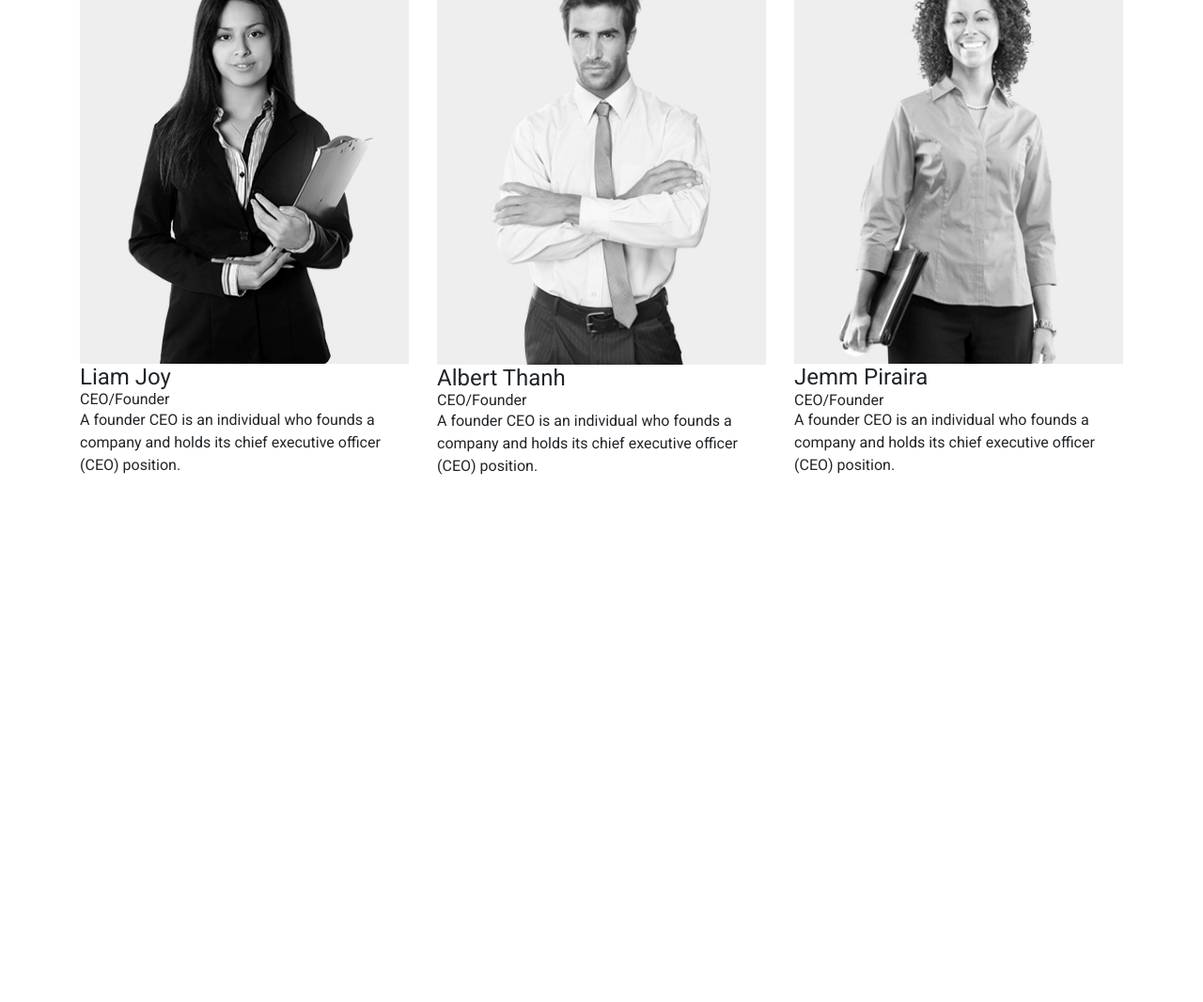
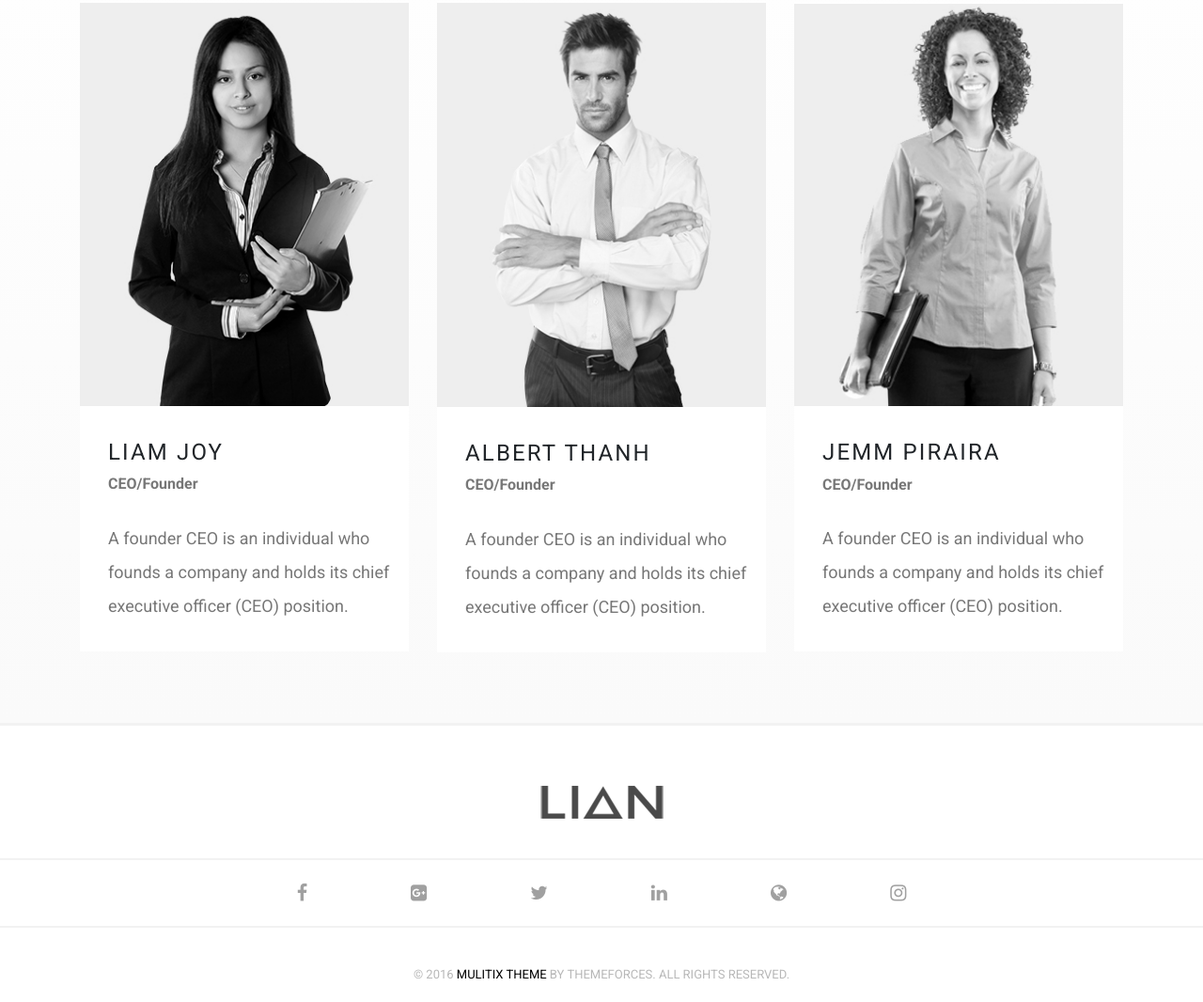
Before and after one commit to ellavrubel/Lina_Project, a plain HTML site: page index-about.html in a window 1280 px wide. Shown: the part 1438-2504 px from the top of the page at 94% size. Before the commit the page ends 1946 px from the top, so only its background shows below. Drawn offline with Linux system fonts and the light colour scheme.

Commit message:
second page about finished

```diff
--- a/css/main.css
+++ b/css/main.css
@@ -138,7 +138,6 @@ ul.header__nav{
 .footer__logo{
     border-top: 3px solid #f2f2f2;
     border-bottom: 2px solid #f2f2f2;
-
 }
 .logo__down{
     display: flex;
@@ -204,7 +203,7 @@ ul.header__nav{
 /* section - team --  */
 
 .team{
-
+    background: linear-gradient(to top, #fafafa, #fff);
 }
 .team__title{
     text-transform: uppercase;
@@ -215,7 +214,34 @@ ul.header__nav{
 .team__title-text{
     font-size: 18px;
     color: #777777;
-    margin-bottom: 30px;
+    margin-bottom: 75px;
     line-height: 2;
     text-align: center;
 }
+.member{
+    width: 100%;
+    margin-bottom: 35px;
+}
+.member-text{
+    padding-left: 30px;
+    margin-bottom: 75px;
+}
+.member-name{
+    text-transform: uppercase;
+    letter-spacing: 0.09em;
+    padding-bottom: 10px;
+}
+.member-job{
+    color: #777;
+    font-weight: bold;
+    padding-bottom: 30px;
+}
+.member-dics{
+    font-size: 18px;
+    color: #777777;
+    padding-bottom: 30px;
+    line-height: 2;
+}
+.lian, .albert, .jenn{
+    background: #fff;
+}
--- a/index-about.html
+++ b/index-about.html
@@ -35,7 +35,6 @@
     <img src="img/header_about.jpg" alt="about the agency" class="img-fluid">
 </div>
 </header>
-
 <section class="our-story">
     <div class="container">
         <div class="row justify-content-between">
@@ -65,7 +64,6 @@
         </div>
     </div>
 </section>
-
 <section class="team">
     <div class="container">
         <div class="row">
@@ -86,6 +84,7 @@
             <div class="col-md-4">
                 <div class="lian">
                     <img src="img/member-1.jpg" alt="Lian Joy" class="member img-fluid">
+                    <div class="member-text">
                     <h4 class="member-name">
                         Liam Joy
                     </h4>
@@ -95,11 +94,13 @@
                     <p class="member-dics">
                        A founder CEO is an individual who founds a company and holds its chief executive officer (CEO) position.
                     </p>
+                    </div>
                 </div>
             </div>
             <div class="col-md-4">
                 <div class="albert">
                     <img src="img/Member_2.jpg" alt="Albert Thanh" class="member img-fluid">
+                    <div class="member-text">
                     <h4 class="member-name">
                         Albert Thanh
                     </h4>
@@ -109,11 +110,13 @@
                     <p class="member-dics">
                         A founder CEO is an individual who founds a company and holds its chief executive officer (CEO) position.
                     </p>
+                    </div>
                 </div>
             </div>
             <div class="col-md-4">
-                <div class="Jenn">
+                <div class="jenn">
                     <img src="img/member_3.jpg" alt="Jenn Pereira" class="member img-fluid">
+                    <div class="member-text">
                     <h4 class="member-name">
                         Jemm Piraira
                     </h4>
@@ -123,29 +126,28 @@
                     <p class="member-dics">
                         A founder CEO is an individual who founds a company and holds its chief executive officer (CEO) position.
                     </p>
+                    </div>
                 </div>
             </div>
         </div>
     </div>
 </section>
-
-
-
-
-
-
-
-
-
-
-
-
-
-
-
-
-
-
+<footer class="footer">
+    <div class="footer__logo container-fluid">
+        <img src="img/logo.png" alt="logo" class="logo__down img-fluid">
+    </div>
+    <div class="footer__icons d-flex justify-content-center">
+        <i class="icon fa fa-facebook"></i>
+        <i class="icon fa fa-google-plus-square"></i>
+        <i class="icon fa fa-twitter"></i>
+        <i class="icon fa fa-linkedin"></i>
+        <i class="icon fa fa-globe"></i>
+        <i class="icon fa fa-instagram"></i>
+    </div>
+    <p class="footer__text">
+        &#169; 2016 <span>Mulitix Theme</span> by ThemeForces. All Rights Reserved.
+    </p>
+</footer>
 <script src="js/jquery-3.4.1.min.js"></script>
 <script src="js/main.js"></script>
 </body>
```
